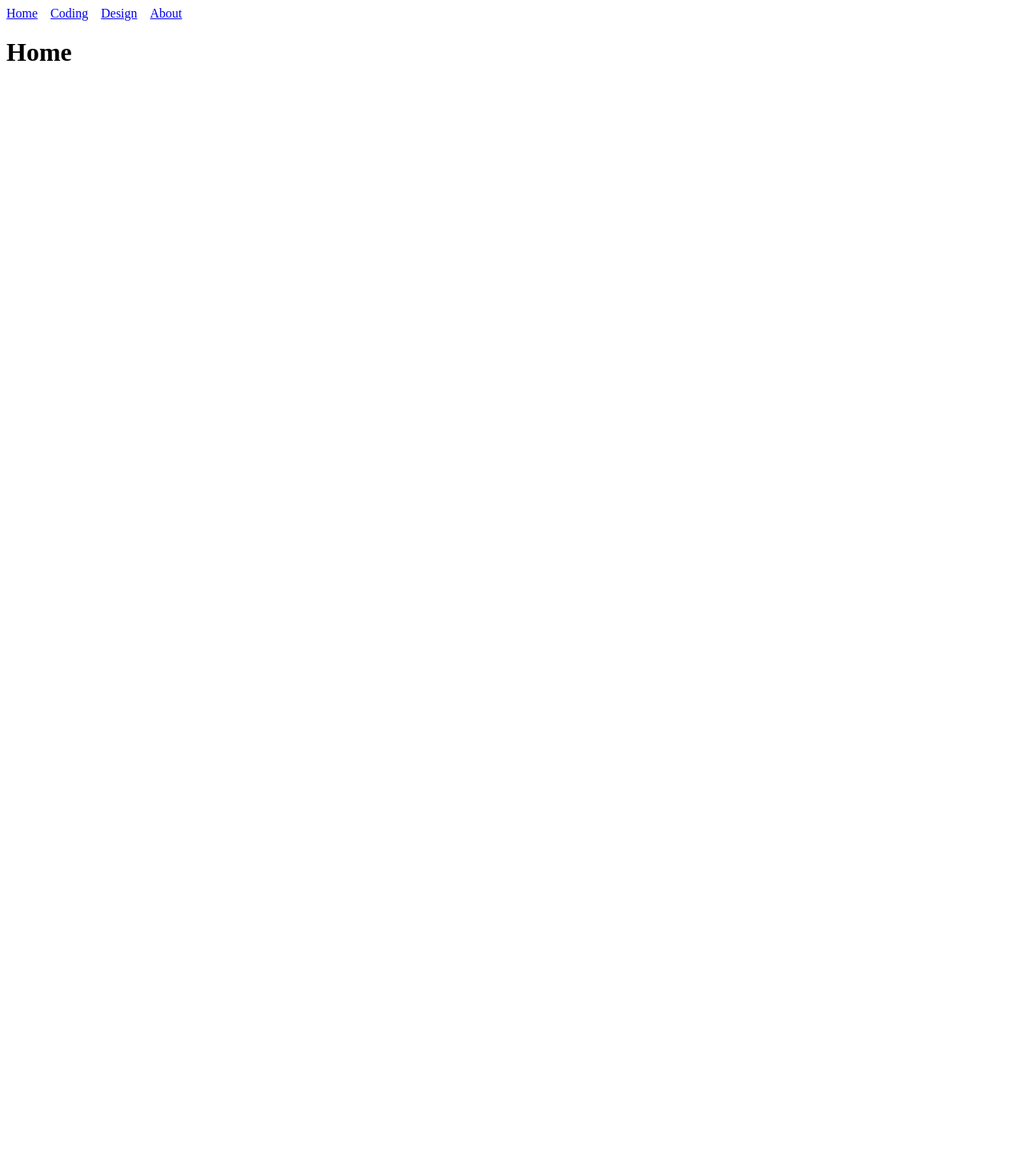
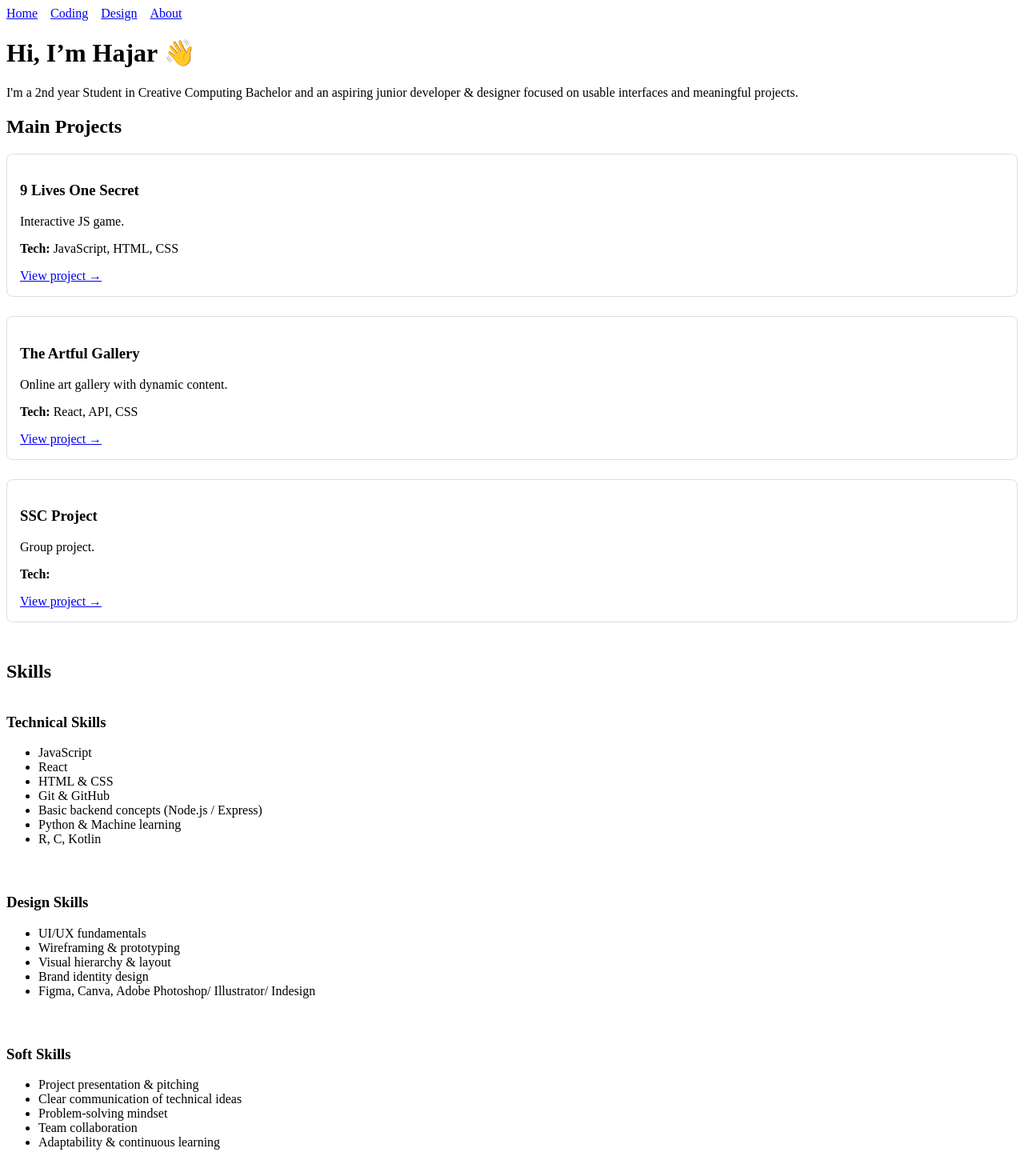
Before and after one commit to Rhaj20/HajarRhachi_Portfolio, a React (Vite) app in the folder HajarRhachi_Portfolio/: page /#/ in a window 1280 px wide. Shown: the top 1470 px of the page at 80% size. Before the commit the page ends 800 px from the top, so only its background shows below. Built offline with nearby package versions, Linux system fonts and the light colour scheme.

Commit message:
Added some text in pages

```diff
--- /dev/null
+++ b/HajarRhachi_Portfolio/src/components/ProjectCard.jsx
@@ -0,0 +1,20 @@
+export default function ProjectCard({
+                                        title,
+                                        description,
+                                        tech,
+                                        link,
+                                    }) {
+    return (
+        <div style={{ border: "1px solid #ddd", padding: "1rem", borderRadius: "8px" }}>
+            <h3>{title}</h3>
+            <p>{description}</p>
+            <p><strong>Tech:</strong> {tech}</p>
+
+            {link && (
+                <a href={link} target="_blank" rel="noreferrer">
+                    View project →
+                </a>
+            )}
+        </div>
+    );
+}
--- /dev/null
+++ b/HajarRhachi_Portfolio/src/components/Section.jsx
@@ -0,0 +1,10 @@
+export default function Section({ title, children }) {
+    return (
+        <section style={{ marginBottom: "3rem" }}>
+            <h2>{title}</h2>
+            <div style={{ display: "grid", gap: "1.5rem" }}>
+                {children}
+            </div>
+        </section>
+    );
+}
--- a/HajarRhachi_Portfolio/src/pages/About.jsx
+++ b/HajarRhachi_Portfolio/src/pages/About.jsx
@@ -1,3 +1,23 @@
 export default function About() {
-    return <h1>About Me</h1>;
+    return (
+        <div>
+            <h1>About Me</h1>
+
+            <p>
+                I’m a a 2nd year Student in Creative Computing Bachelor; A junior developer and designer passionate about combining creativity with technical skills.
+            </p>
+
+            <h2>What I enjoy</h2>
+            <ul>
+                <li>Building interactive web experiences</li>
+                <li>Designing clean, user-friendly interfaces</li>
+                <li>Learning new tools & technologies</li>
+            </ul>
+
+            <h2>Tech Stack</h2>
+            <p>
+                React · JavaScript · HTML · CSS · Git · Figma
+            </p>
+        </div>
+    );
 }
--- a/HajarRhachi_Portfolio/src/pages/CodingProjects.jsx
+++ b/HajarRhachi_Portfolio/src/pages/CodingProjects.jsx
@@ -1,3 +1,36 @@
+import Section from "../components/Section";
+import ProjectCard from "../components/ProjectCard";
+
 export default function CodingProjects() {
-    return <h1>Coding Projects</h1>;
+    return (
+        <div>
+            <h1>Coding Projects</h1>
+
+            <Section title="Projects">
+                <ProjectCard
+                    title="9 Lives One Secret"
+                    description="Interactive JS game."
+                    tech="JavaScript, HTML, CSS"
+                    link="https://rhaj20.github.io/Nine-Lives-One-Secret-game_CCL1/"
+                />
+                <ProjectCard
+                    title="The Artful Gallery"
+                    description="Online art gallery with dynamic content."
+                    tech="React, API, CSS"
+                    link="#"
+                />
+                <ProjectCard
+                    title="Server Side-Eye"
+                    description="Server-side project focused on data handling."
+                    tech="Node.js, Express"
+                    link="#"
+                />
+                <ProjectCard
+                    title="CCL3 Project"
+                    description="Mobile App."
+                    tech="Kotlin"
+                />
+            </Section>
+        </div>
+    );
 }
--- a/HajarRhachi_Portfolio/src/pages/DesignProjects.jsx
+++ b/HajarRhachi_Portfolio/src/pages/DesignProjects.jsx
@@ -1,3 +1,23 @@
+import Section from "../components/Section";
+import ProjectCard from "../components/ProjectCard";
+
 export default function DesignProjects() {
-    return <h1>Design Projects</h1>;
+    return (
+        <div>
+            <h1>Design Projects</h1>
+
+            <Section title="Selected Work">
+                <ProjectCard
+                    title="SF Factor"
+                    description="Brand identity & visual storytelling."
+                    tech="Branding, Layout, Typography"
+                />
+                <ProjectCard
+                    title="Créations Lys"
+                    description="Creative design project with handcrafted visuals."
+                    tech="Illustration, Visual Design"
+                />
+            </Section>
+        </div>
+    );
 }
--- a/HajarRhachi_Portfolio/src/pages/Home.jsx
+++ b/HajarRhachi_Portfolio/src/pages/Home.jsx
@@ -1,3 +1,72 @@
+import Section from "../components/Section";
+import ProjectCard from "../components/ProjectCard";
+
 export default function Home() {
-    return <h1>Home</h1>;
+    return (
+        <div>
+            <h1>Hi, I’m Hajar 👋</h1>
+            <p>
+                I'm a 2nd year Student in Creative Computing Bachelor and an aspiring junior developer & designer focused on usable interfaces and meaningful projects.
+            </p>
+
+            <Section title="Main Projects">
+                <ProjectCard
+                    title="9 Lives One Secret"
+                    description="Interactive JS game."
+                    tech="JavaScript, HTML, CSS"
+                    link="https://rhaj20.github.io/Nine-Lives-One-Secret-game_CCL1/"
+                />
+                <ProjectCard
+                    title="The Artful Gallery"
+                    description="Online art gallery with dynamic content."
+                    tech="React, API, CSS"
+                    link="#"
+                />
+                <ProjectCard
+                    title="SSC Project"
+                    description="Group project."
+                    tech=""
+                    link="#"
+                />
+            </Section>
+
+            <Section title="Skills">
+                <div>
+                    <h3>Technical Skills</h3>
+                    <ul>
+                        <li>JavaScript</li>
+                        <li>React</li>
+                        <li>HTML & CSS</li>
+                        <li>Git & GitHub</li>
+                        <li>Basic backend concepts (Node.js / Express)</li>
+                        <li>Python & Machine learning</li>
+                        <li>R, C, Kotlin</li>
+                    </ul>
+                </div>
+
+                <div>
+                    <h3>Design Skills</h3>
+                    <ul>
+                        <li>UI/UX fundamentals</li>
+                        <li>Wireframing & prototyping</li>
+                        <li>Visual hierarchy & layout</li>
+                        <li>Brand identity design</li>
+                        <li>Figma, Canva, Adobe Photoshop/ Illustrator/ Indesign</li>
+                    </ul>
+                </div>
+
+                <div>
+                    <h3>Soft Skills</h3>
+                    <ul>
+                        <li>Project presentation & pitching</li>
+                        <li>Clear communication of technical ideas</li>
+                        <li>Problem-solving mindset</li>
+                        <li>Team collaboration</li>
+                        <li>Adaptability & continuous learning</li>
+                    </ul>
+                </div>
+            </Section>
+
+        </div>
+    );
 }
```
